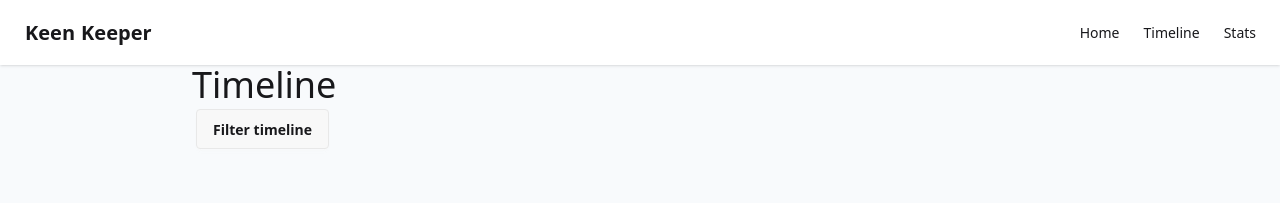
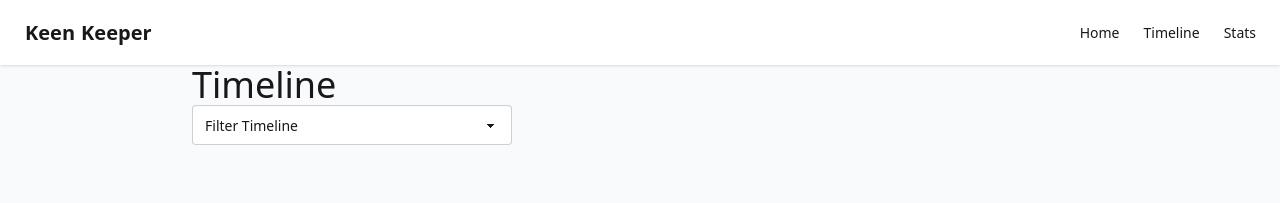
Before and after one commit to otherV/B13-A7, a Next.js app: page /timeline in a window 1280 px wide. Shown: the top 203 px of the page. Built offline with nearby package versions, Linux system fonts and the light colour scheme.

Commit message:
timeline actions + timeline list + timeline filter done, used context for timeline

```diff
--- a/src/app/friend/[id]/page.jsx
+++ b/src/app/friend/[id]/page.jsx
@@ -1,5 +1,6 @@
 import FriendActions from "@/components/FriendActions";
 import Image from "next/image";
+import dateFormat from "@/utils/dateFormat";
 
 const FriendDetailsPage = async ({ params }) => {
     const { id } = await params;
@@ -69,11 +70,7 @@ const FriendDetailsPage = async ({ params }) => {
                     <div className="card bg-base-100 shadow-sm">
                         <div className="card-body flex flex-col items-center text-center">
                             <h1 className='text-3xl'>{
-                                new Date(friendDetails.next_due_date).toLocaleDateString("en-US", {
-                                    month: "short",
-                                    day: "numeric",
-                                    year: "numeric",
-                                })
+                                dateFormat(friendDetails.next_due_date)
                             }</h1>
                             <p>Next Due</p>
                         </div>
@@ -97,7 +94,7 @@ const FriendDetailsPage = async ({ params }) => {
                     </div>
                 </div>
 
-                <FriendActions id={id} />
+                <FriendActions name={friendDetails.name} />
             </div>
         </div>
     );
--- a/src/app/layout.js
+++ b/src/app/layout.js
@@ -2,6 +2,7 @@ import { Geist } from "next/font/google";
 import "./globals.css";
 import NavBar from "@/components/NavBar";
 import Footer from "@/components/Footer";
+import TimelineProvider from "@/context/TimelineContext";
 
 const geistSans = Geist({
   variable: "--font-geist-sans",
@@ -23,7 +24,9 @@ export default function RootLayout({ children }) {
       <body className="bg-[#F8FAFC] min-h-screen flex flex-col">
         <NavBar />
         <div className="flex-1 container mx-auto max-w-7/10">
-          {children}
+          <TimelineProvider>
+            {children}
+          </TimelineProvider>
         </div>
         <Footer />
       </body>
--- a/src/app/timeline/page.jsx
+++ b/src/app/timeline/page.jsx
@@ -1,21 +1,29 @@
+"use client";
+
+import { use, useState } from "react";
+import { TimelineContext } from "@/context/TimelineContext";
 import TimelineCard from "@/components/TimelineCard";
 
 const TimelinePage = () => {
+    const { timelineList } = use(TimelineContext);
+    const [actType, setActType] = useState("any");
+    console.log(actType);
+
     return (
         <div>
             <h1 className="text-4xl">Timeline</h1>
-            <div className="dropdown dropdown-start">
-                <div tabIndex={0} role="button" className="btn m-1">Filter timeline</div>
-                <ul tabIndex="-1" className="dropdown-content menu bg-base-100 rounded-box z-1 w-52 p-2 shadow-sm">
-                    <li><a>Item 1</a></li>
-                    <li><a>Item 2</a></li>
-                </ul>
-            </div>
+            <select defaultValue="Filter Timeline" className="select">
+                <option disabled={true}>Filter Timeline</option>
+                <option onClick={ () => setActType("any") }>Any</option>
+                <option onClick={ () => setActType("call") }>Call</option>
+                <option onClick={ () => setActType("text") }>Text</option>
+                <option onClick={ () => setActType("video") }>Video</option>
+            </select>
 
             {
-                [].map((timeline, index)=>{
-                    return(
-                        <TimelineCard key={index} />
+                timelineList.filter((a) => a.type === (actType === "any" ? ("call" || "text" || "video") : actType)).map((timeline, index) => {
+                    return (
+                        <TimelineCard key={index} timeline={timeline} />
                     )
                 })
             }
--- a/src/components/FriendActions.jsx
+++ b/src/components/FriendActions.jsx
@@ -1,8 +1,20 @@
 "use client";
 
-const FriendActions = ({id}) => {
+import { use } from "react";
+import { TimelineContext } from "@/context/TimelineContext";
+
+const FriendActions = ({ name }) => {
+    const { setTimelineList } = use(TimelineContext)
+
     const handleClick = (actionType) => {
-
+        setTimelineList((a) => [...a,
+        {
+            "id": a.length,
+            "name": name,
+            "type": actionType,
+            "date": new Date().toISOString().split('T')[0],
+        }
+        ]);
     }
 
     return (
--- a/src/components/TimelineCard.jsx
+++ b/src/components/TimelineCard.jsx
@@ -1,11 +1,15 @@
+import dateFormat from "@/utils/dateFormat";
 
-const TimelineCard = () => {
+const TimelineCard = ({timeline}) => {
+
     return (
         <div className="flex">
             <div className="p-3 rounded-full bg-[white] border border-[#F2F2F2] mr-4">ICON</div>
             <div className="text-start">
-                <div className="text-lg font-medium text-dark">TITLE</div>
-                <div className="text-xs uppercase font-semibold text-grey mt-2">DATE-TIME</div>
+                <div className="text-lg font-medium text-dark">
+                    {`${timeline.type} with ${timeline.name}`}
+                </div>
+                <div className="text-xs uppercase font-semibold text-grey mt-2">{dateFormat(timeline.date)}</div>
             </div>
         </div>
     );
--- a/src/context/TimelineContext.jsx
+++ b/src/context/TimelineContext.jsx
@@ -1,10 +1,17 @@
+"use client";
 
-const TimelineContext = () => {
+import { createContext, useState } from "react";
+
+export const TimelineContext = createContext()
+
+const TimelineProvider = ({ children }) => {
+    const [timelineList, setTimelineList] = useState([]);
+    const data = { timelineList, setTimelineList }
     return (
-        <div>
-
-        </div>
+        <TimelineContext value={data}>
+            {children}
+        </TimelineContext>
     );
 };
 
-export default TimelineContext;
+export default TimelineProvider;
--- /dev/null
+++ b/src/utils/dateFormat.js
@@ -0,0 +1,10 @@
+
+const dateFormat = (dateStr) => {
+    return new Date(dateStr).toLocaleDateString("en-US", {
+                                    month: "short",
+                                    day: "numeric",
+                                    year: "numeric",
+                                });
+};
+
+export default dateFormat;
```
